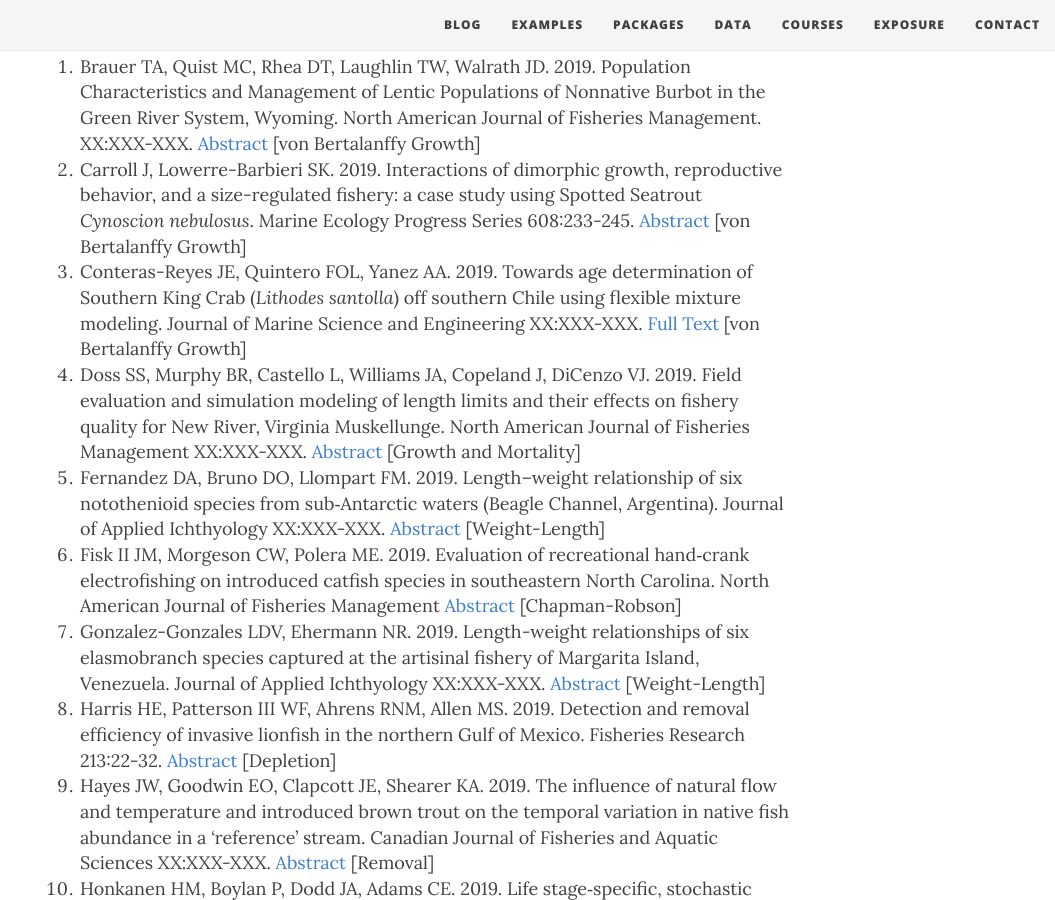
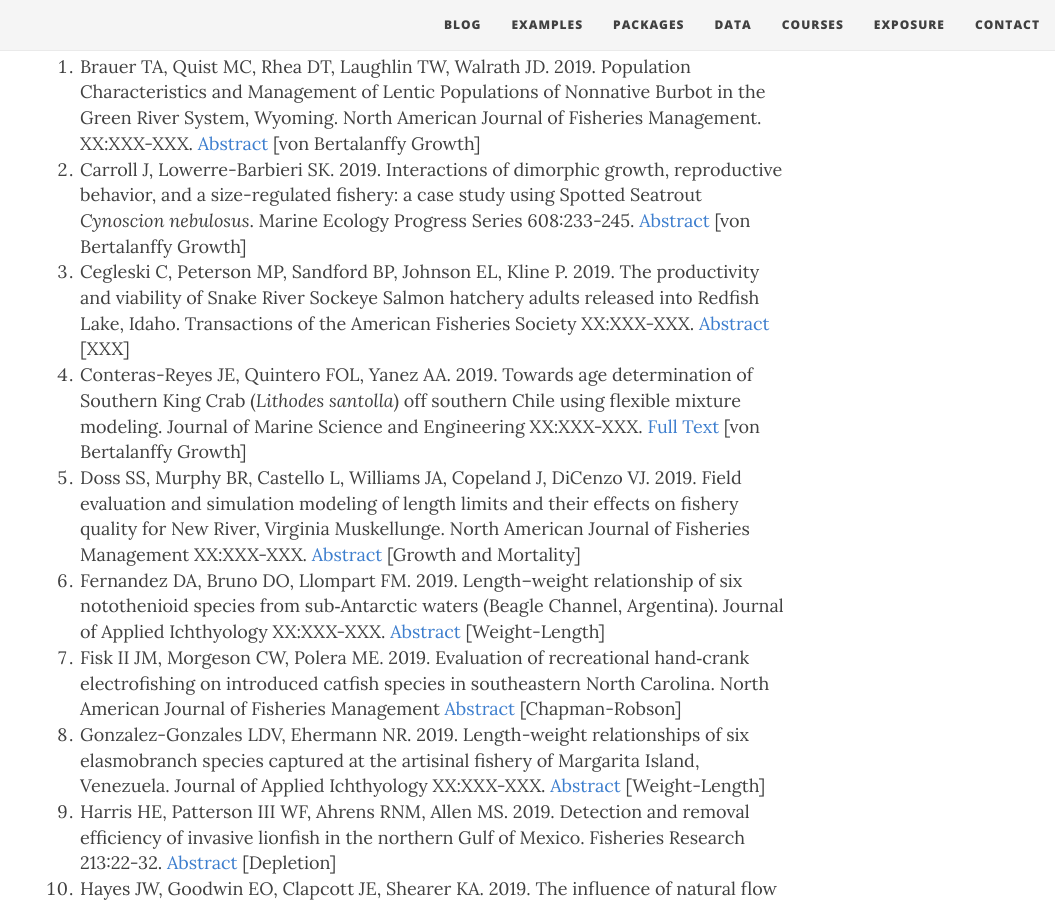
Before and after one commit to droglenc/fishR, a Jekyll site: the page built from exposure/exposure-citations19.md, in a window 1280 px wide and 900 px high, scrolled down 370 px. Shown: the whole window, without its empty margins (225-1280 px from the left). Built offline with Jekyll 4.4.1, drawn with Linux system fonts in a browser that asks for light colours; nearby versions of some CDN libraries.

Commit message:
Update exposure-citations19.md

```diff
--- a/exposure/exposure-citations19.md
+++ b/exposure/exposure-citations19.md
@@ -9,6 +9,7 @@
 
 1. Brauer TA, Quist MC, Rhea DT, Laughlin TW, Walrath JD. 2019. Population Characteristics and Management of Lentic Populations of Nonnative Burbot in the Green River System, Wyoming. North American Journal of Fisheries Management. XX:XXX-XXX. [Abstract](https://afspubs.onlinelibrary.wiley.com/doi/abs/10.1002/nafm.10247) [von Bertalanffy Growth]
 1. Carroll J, Lowerre-Barbieri SK. 2019. Interactions of dimorphic growth, reproductive behavior, and a size-regulated fishery: a case study using Spotted Seatrout *Cynoscion nebulosus*. Marine Ecology Progress Series 608:233-245. [Abstract](https://www.int-res.com/abstracts/meps/v608/p233-245) [von Bertalanffy Growth]
+1. Cegleski C, Peterson MP, Sandford BP, Johnson EL, Kline P. 2019. The productivity and viability of Snake River Sockeye Salmon hatchery adults released into Redfish Lake, Idaho. Transactions of the American Fisheries Society XX:XXX-XXX. [Abstract](https://www.researchgate.net/publication/330492892_The_Productivity_and_Viability_of_Snake_River_Sockeye_Salmon_Hatchery_Adults_Released_into_Redfish_Lake_Idaho) [XXX]
 1. Conteras-Reyes JE, Quintero FOL, Yanez AA. 2019. Towards age determination of Southern King Crab (*Lithodes santolla*) off southern Chile using flexible mixture modeling. Journal of Marine Science and Engineering XX:XXX-XXX. [Full Text](https://www.researchgate.net/publication/329586900_Towards_Age_Determination_of_Southern_King_Crab_Lithodes_santolla_Off_Southern_Chile_Using_Flexible_Mixture_Modeling/references) [von Bertalanffy Growth]
 1. Doss SS, Murphy BR, Castello L, Williams JA, Copeland J, DiCenzo VJ. 2019. Field evaluation and simulation modeling of length limits and their effects on fishery quality for New River, Virginia Muskellunge. North American Journal of Fisheries Management XX:XXX-XXX. [Abstract](https://afspubs.onlinelibrary.wiley.com/doi/abs/10.1002/nafm.10251) [Growth and Mortality]
 1. Fernandez DA, Bruno DO, Llompart FM. 2019. Length–weight relationship of six notothenioid species from sub‐Antarctic waters (Beagle Channel, Argentina). Journal of Applied Ichthyology XX:XXX-XXX. [Abstract](https://onlinelibrary.wiley.com/doi/abs/10.1111/jai.13833) [Weight-Length]
```
